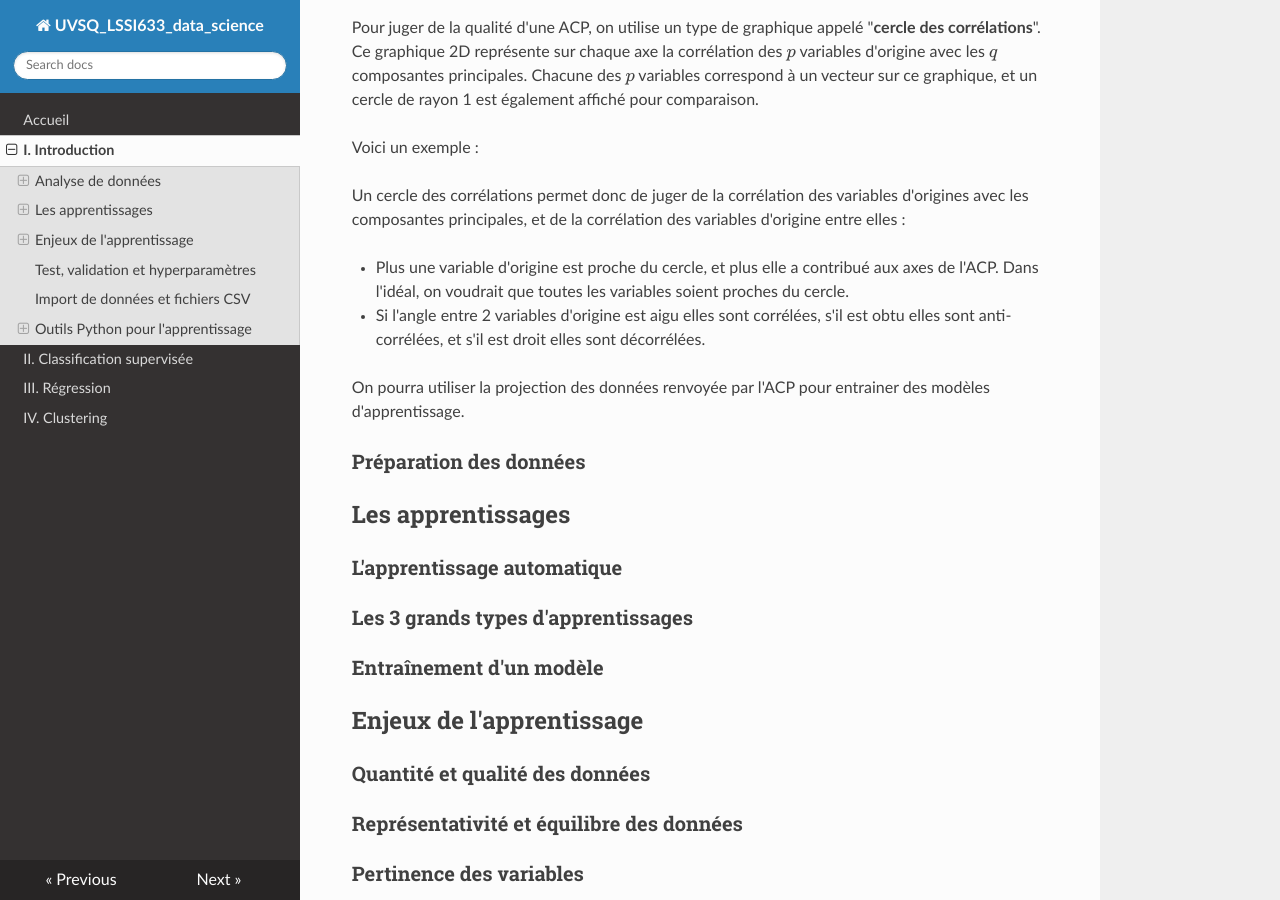
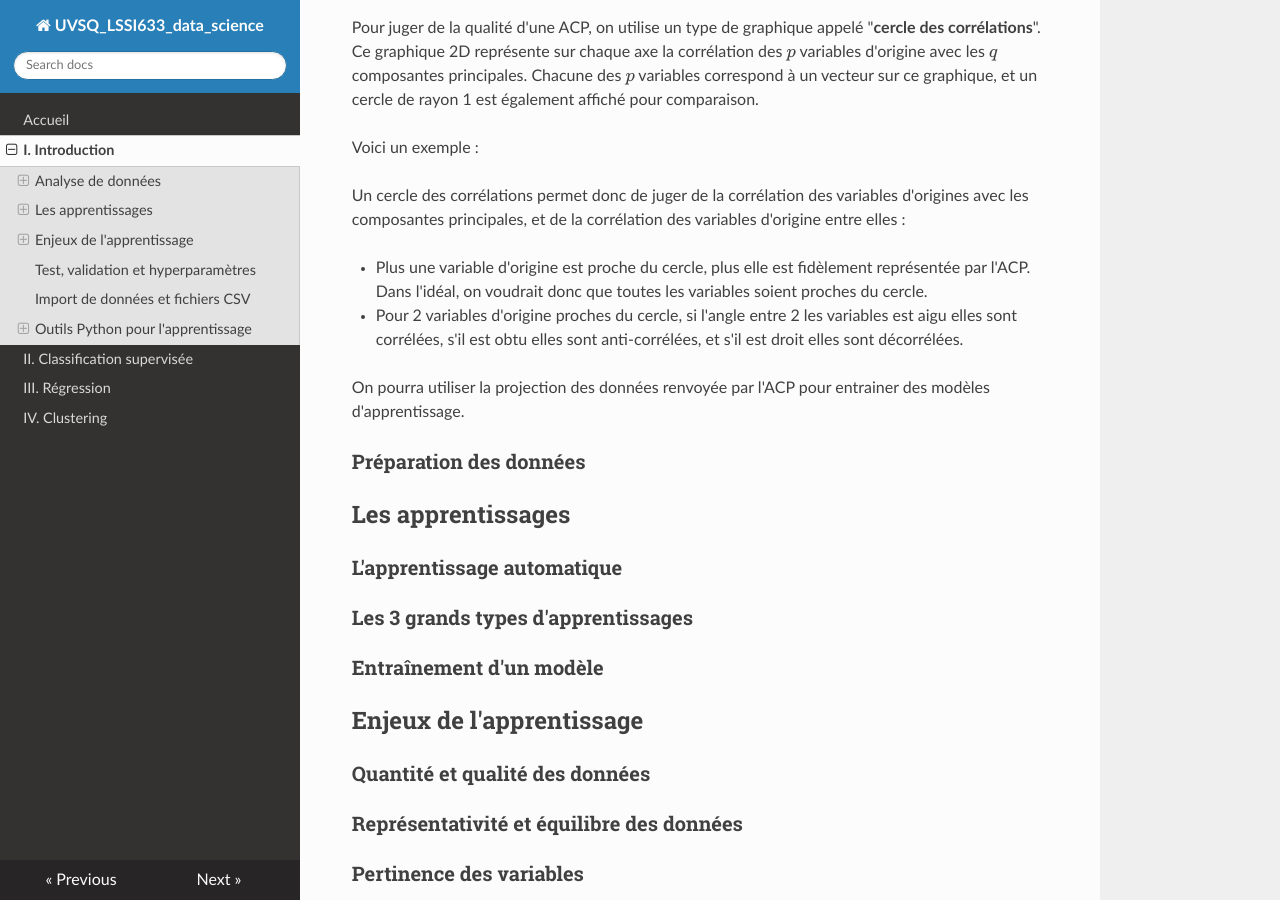
Before and after one commit to NicOudart/UVSQ_LSSI633_data_science, an MkDocs documentation site: the page built from docs/Chap1_Introduction.md, in a window 1280 px wide and 900 px high, scrolled down 9967 px. Built offline with MkDocs 1.6.1, drawn with Linux system fonts in a browser that asks for light colours; nearby versions of some CDN libraries.

Commit message:
- Minor update of Chapter 1.

```diff
--- a/docs/Chap1_Introduction.md
+++ b/docs/Chap1_Introduction.md
@@ -354,9 +354,9 @@ Voici un exemple :
 
 Un cercle des corrélations permet donc de juger de la corrélation des variables d'origines avec les composantes principales, et de la corrélation des variables d'origine entre elles :
 
-* Plus une variable d'origine est proche du cercle, et plus elle a contribué aux axes de l'ACP. Dans l'idéal, on voudrait que toutes les variables soient proches du cercle.
+* Plus une variable d'origine est proche du cercle, plus elle est fidèlement représentée par l'ACP. Dans l'idéal, on voudrait donc que toutes les variables soient proches du cercle.
 
-* Si l'angle entre 2 variables d'origine est aigu elles sont corrélées, s'il est obtu elles sont anti-corrélées, et s'il est droit elles sont décorrélées.
+* Pour 2 variables d'origine proches du cercle, si l'angle entre 2 les variables est aigu elles sont corrélées, s'il est obtu elles sont anti-corrélées, et s'il est droit elles sont décorrélées.
 
 On pourra utiliser la projection des données renvoyée par l'ACP pour entrainer des modèles d'apprentissage.
 
```
